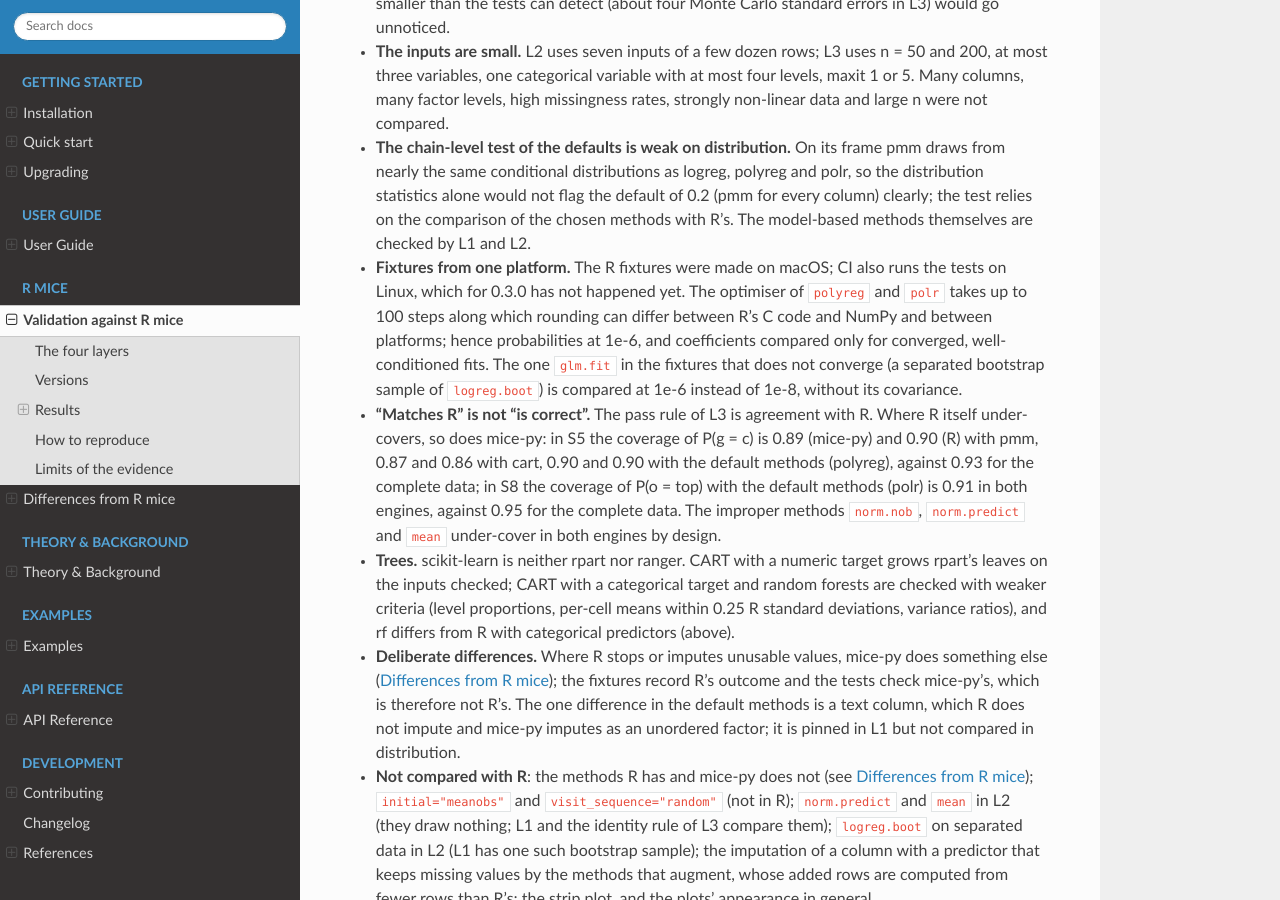
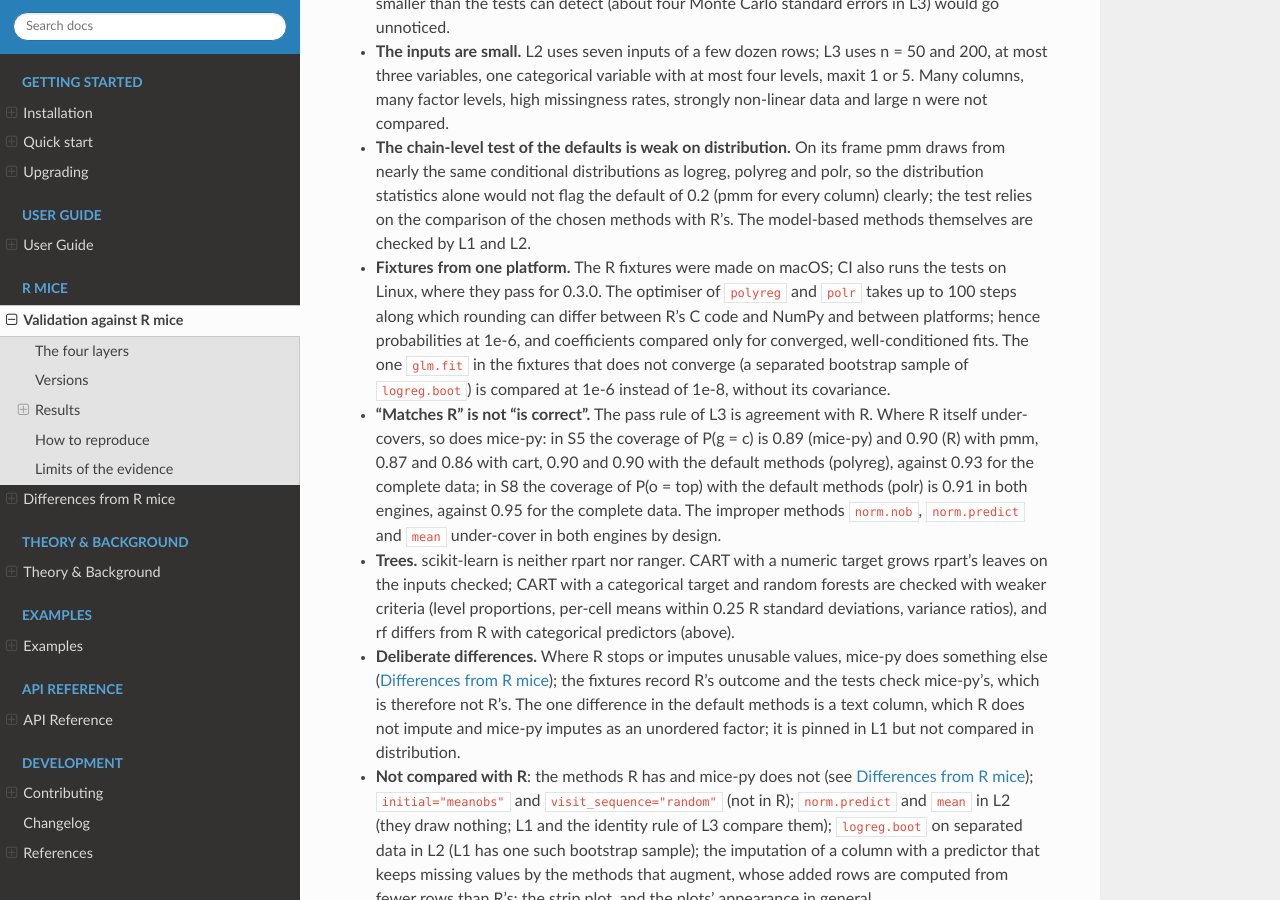
Before and after one commit to Zhanna-Lopuliak/mice-py, a Sphinx documentation site: the page built from docs/source/r_mice/validation.rst, in a window 1280 px wide and 900 px high, scrolled down 9362 px. Built offline with Sphinx 7.4.7 and the Read the Docs theme 3.1.0, drawn with Linux system fonts in a browser that asks for light colours.

Commit message:
Release 0.3.0: changelog dates and the install line of the release
Set the dates of 0.3.0 (2026-11-13) and 0.2.0 (2026-11-11, the day it was
merged) in the changelog. The README and the installation page install the
tag v0.3.0 and say how to get the development version. The validation page
no longer says that the tests have not run on Linux for 0.3.0: CI passed on
the pull request and on main.

Co-Authored-By: Claude <noreply@anthropic.com>

```diff
--- a/docs/source/r_mice/validation.rst
+++ b/docs/source/r_mice/validation.rst
@@ -810,10 +810,9 @@ Limits of the evidence
   comparison of the chosen methods with R's. The model-based methods
   themselves are checked by L1 and L2.
 - **Fixtures from one platform.** The R fixtures were made on macOS; CI
-  also runs the tests on Linux, which for 0.3.0 has not happened yet. The
-  optimiser of ``polyreg`` and
-  ``polr`` takes up to 100 steps along which rounding can differ between R's
-  C code and NumPy and between platforms; hence probabilities at 1e-6, and
+  also runs the tests on Linux, where they pass for 0.3.0. The optimiser of
+  ``polyreg`` and ``polr`` takes up to 100 steps along which rounding can
+  differ between R's C code and NumPy and between platforms; hence probabilities at 1e-6, and
   coefficients compared only for converged, well-conditioned fits. The one
   ``glm.fit`` in the fixtures that does not converge (a separated bootstrap
   sample of ``logreg.boot``) is compared at 1e-6 instead of 1e-8, without its
```
Also changed, not shown: CHANGELOG.md (+2 -2 lines), README.md (+4 -2 lines), docs/source/installation.rst (+5 -3 lines).
